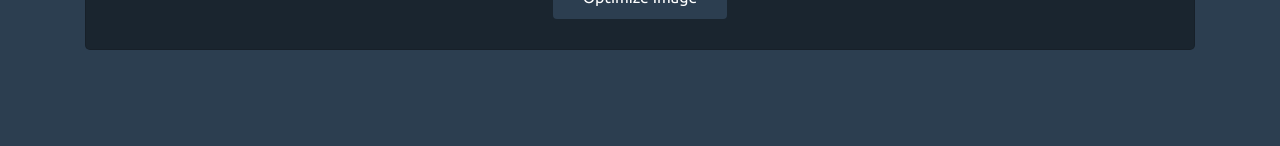
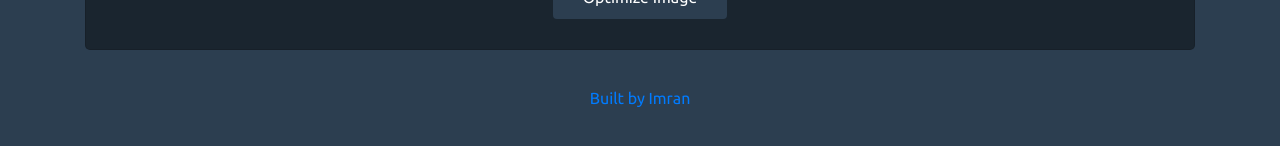
Before and after one commit to ranababu1/ioptimizer, a website: page public/index.html in a window 1280 px wide. Shown: the part 616-762 px from the top of the page. Drawn offline with nearby package versions, Linux system fonts and the light colour scheme.

Commit message:
Powered by

```diff
--- a/public/index.html
+++ b/public/index.html
@@ -206,6 +206,11 @@
     <div class="loader"></div>
     </div>
 
+    <footer style="text-align: center; padding: 1rem 0; color: #eee; margin-top: 20px;">
+        <a href="https://imrn.dev/?ref=audit_tool">Built by Imran</a>
+    </footer>
+
+
     <script>
         const dropArea = document.getElementById('drop-area');
         const fileInput = document.getElementById('image');
```
